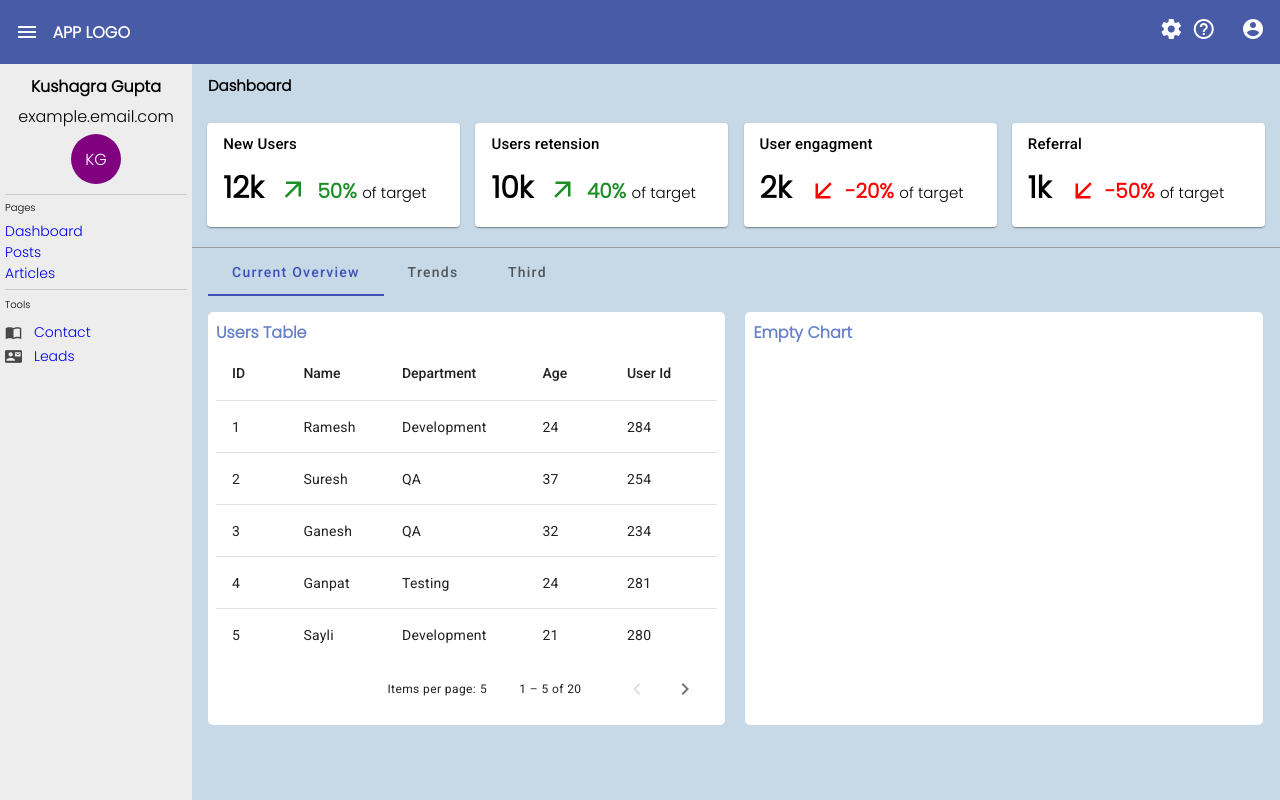
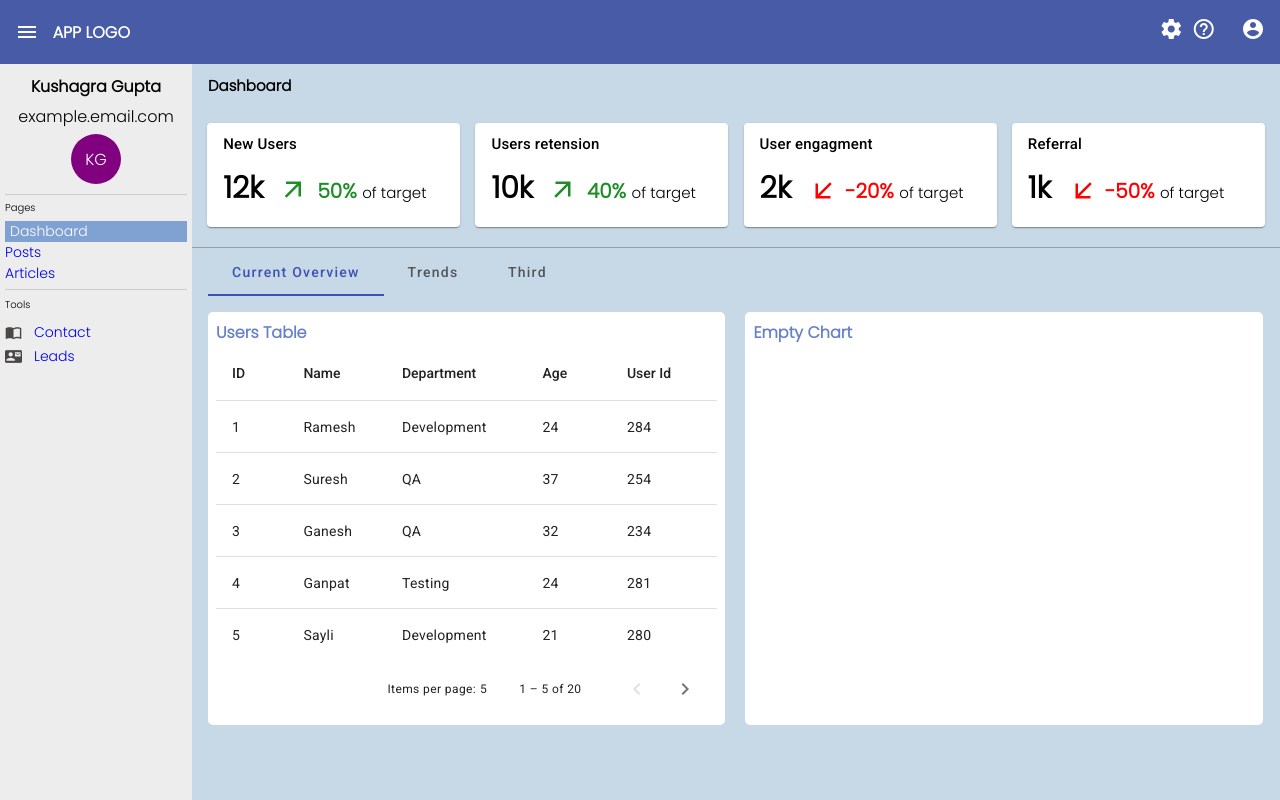
Before and after one commit to aadeshcoder/task-second, an Angular app: page / in a window 1280 px wide. Built offline with nearby package versions, Linux system fonts and the light colour scheme.

Commit message:
Added active class for showing selecing link

```diff
--- a/src/app/components/sidebar/sidebar.component.scss
+++ b/src/app/components/sidebar/sidebar.component.scss
@@ -54,6 +54,12 @@ $sidebar-backgorund-color: #ecedec;
         padding-left: 5px;
       }
 
+      .active {
+        color: white;
+        background-color: #7fa2d2;
+        padding-left: 5px;
+      }
+
       a {
         text-decoration: none;
         transition: padding 0.3s ease;
@@ -65,9 +71,7 @@ $sidebar-backgorund-color: #ecedec;
         }
 
         &:active {
-          color: white;
-          background-color: #7fa2d2;
-          padding-left: 5px;
+          @extend .active;
         }
       }
     }
```
